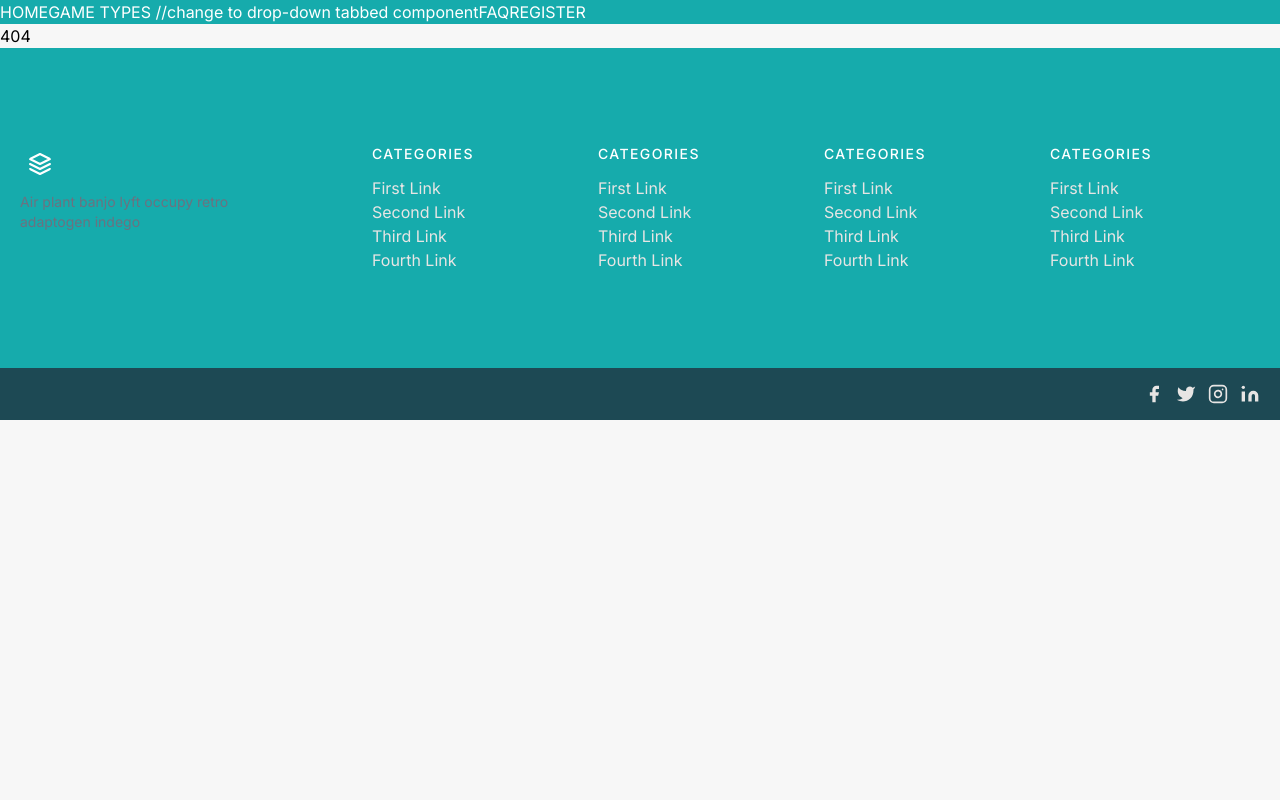
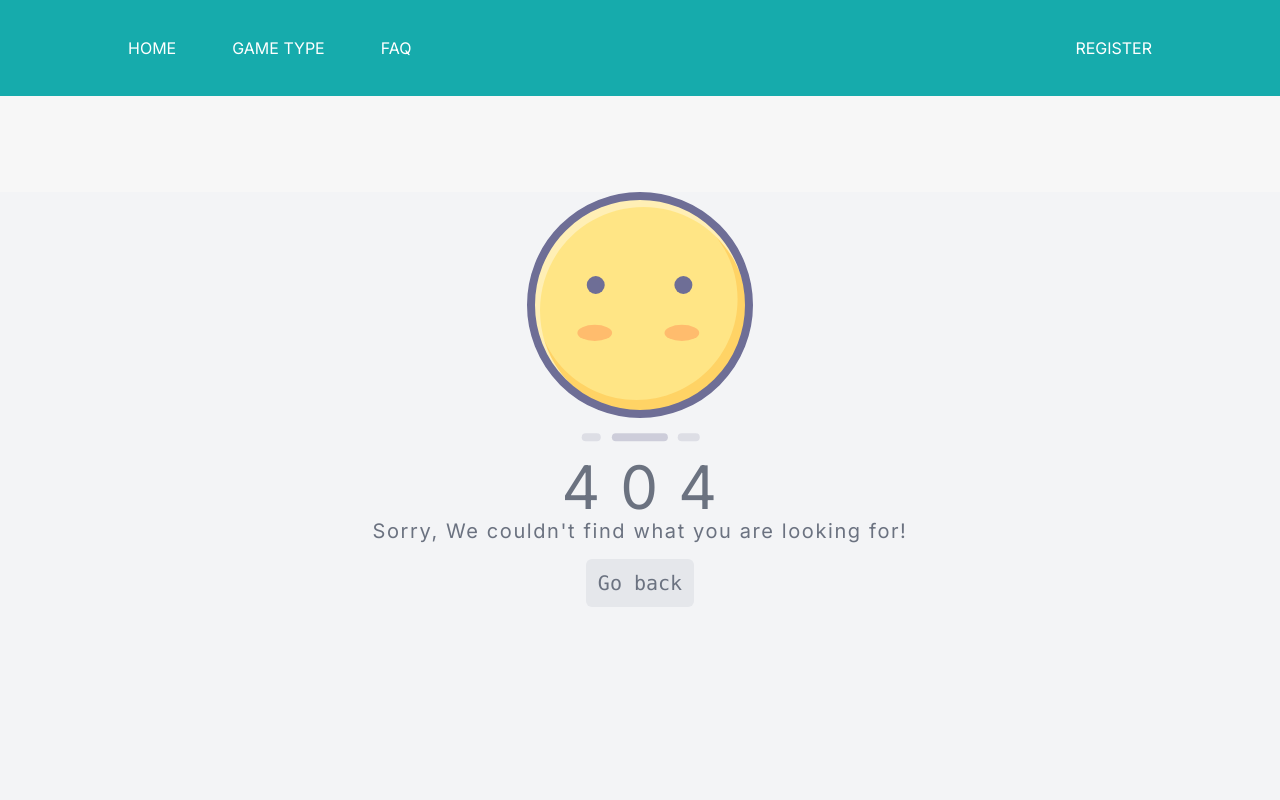
Before and after one commit to chingu-voyages/v42-geckos-team-22, a React (Vite) app: page /login in a window 1280 px wide. Shown: the top 800 px of the page. Built offline with nearby package versions, Linux system fonts and the light colour scheme.

Commit message:
nav update/404 page update

```diff
--- a/src/components/Header.jsx
+++ b/src/components/Header.jsx
@@ -1,21 +1,24 @@
+import React from "react";
 import { NavLink } from "react-router-dom";
-
-import React from "react";
 
 function Header() {
   return (
-    <div>
-      <header className="body-font bg-turquoise text-white">
-        <nav className="hidden md:flex md:flex-row">
-          <ul>
-            <NavLink>HOME</NavLink>
-            <NavLink>GAME TYPES</NavLink> //change to drop-down tabbed component
-            <NavLink>FAQ</NavLink>
-          </ul>
-          <button className="hidden md:inline-block">REGISTER</button>
-        </nav>
-      </header>
-    </div>
+    <header className="body-font  bg-turquoise text-white md:h-24">
+      <nav className="hidden h-full md:mx-32 md:flex md:flex-row md:items-center md:justify-between">
+        <ul className="md:flex md:flex-row md:items-center md:gap-14">
+          <li>
+            <NavLink to="/">HOME</NavLink>
+          </li>
+          <li>
+            <NavLink>GAME TYPE</NavLink>
+          </li>
+          <li>
+            <NavLink to="/faq">FAQ</NavLink>
+          </li>
+        </ul>
+        <button className="hidden md:inline-block">REGISTER</button>
+      </nav>
+    </header>
   );
 }
 
--- a/src/pages/404.jsx
+++ b/src/pages/404.jsx
@@ -1,7 +1,119 @@
 import React from "react";
+import { Link } from "react-router-dom";
 
 function NotFound() {
-  return <div>404</div>;
+  return (
+    <div className="h-screen justify-center bg-gray-100">
+      <center className="m-auto mt-24">
+        <svg
+          className="emoji-404"
+          enable-background="new 0 0 226 249.135"
+          height="249.135"
+          id="Layer_1"
+          overflow="visible"
+          version="1.1"
+          viewBox="0 0 226 249.135"
+          width="226"
+          xml:space="preserve"
+        >
+          <circle cx="113" cy="113" fill="#FFE585" r="109" />
+          <line
+            enable-background="new    "
+            fill="none"
+            opacity="0.29"
+            stroke="#6E6E96"
+            stroke-linecap="round"
+            stroke-linejoin="round"
+            stroke-width="8"
+            x1="88.866"
+            x2="136.866"
+            y1="245.135"
+            y2="245.135"
+          />
+          <line
+            enable-background="new    "
+            fill="none"
+            opacity="0.17"
+            stroke="#6E6E96"
+            stroke-linecap="round"
+            stroke-linejoin="round"
+            stroke-width="8"
+            x1="154.732"
+            x2="168.732"
+            y1="245.135"
+            y2="245.135"
+          />
+          <line
+            enable-background="new    "
+            fill="none"
+            opacity="0.17"
+            stroke="#6E6E96"
+            stroke-linecap="round"
+            stroke-linejoin="round"
+            stroke-width="8"
+            x1="69.732"
+            x2="58.732"
+            y1="245.135"
+            y2="245.135"
+          />
+          <circle cx="68.732" cy="93" fill="#6E6E96" r="9" />
+          <path
+            d="M115.568,5.947c-1.026,0-2.049,0.017-3.069,0.045  c54.425,1.551,98.069,46.155,98.069,100.955c0,55.781-45.219,101-101,101c-55.781,0-101-45.219-101-101  c0-8.786,1.124-17.309,3.232-25.436c-3.393,10.536-5.232,21.771-5.232,33.436c0,60.199,48.801,109,109,109s109-48.801,109-109  S175.768,5.947,115.568,5.947z"
+            enable-background="new    "
+            fill="#FF9900"
+            opacity="0.24"
+          />
+          <circle cx="156.398" cy="93" fill="#6E6E96" r="9" />
+          <ellipse
+            cx="67.732"
+            cy="140.894"
+            enable-background="new    "
+            fill="#FF0000"
+            opacity="0.18"
+            rx="17.372"
+            ry="8.106"
+          />
+          <ellipse
+            cx="154.88"
+            cy="140.894"
+            enable-background="new    "
+            fill="#FF0000"
+            opacity="0.18"
+            rx="17.371"
+            ry="8.106"
+          />
+          <path
+            d="M13,118.5C13,61.338,59.338,15,116.5,15c55.922,0,101.477,44.353,103.427,99.797  c0.044-1.261,0.073-2.525,0.073-3.797C220,50.802,171.199,2,111,2S2,50.802,2,111c0,50.111,33.818,92.318,79.876,105.06  C41.743,201.814,13,163.518,13,118.5z"
+            fill="#FFEFB5"
+          />
+          <circle
+            cx="113"
+            cy="113"
+            fill="none"
+            r="109"
+            stroke="#6E6E96"
+            stroke-width="8"
+          />
+        </svg>
+        <div className=" mt-4 tracking-widest">
+          <span className="block text-6xl text-gray-500">
+            <span>4 0 4</span>
+          </span>
+          <span className="text-xl text-gray-500">
+            Sorry, We couldn't find what you are looking for!
+          </span>
+        </div>
+      </center>
+      <center className="mt-6">
+        <Link
+          to="/"
+          className="rounded-md bg-gray-200 p-3 font-mono text-xl text-gray-500 hover:shadow-md"
+        >
+          Go back
+        </Link>
+      </center>
+    </div>
+  );
 }
 
 export default NotFound;
```
